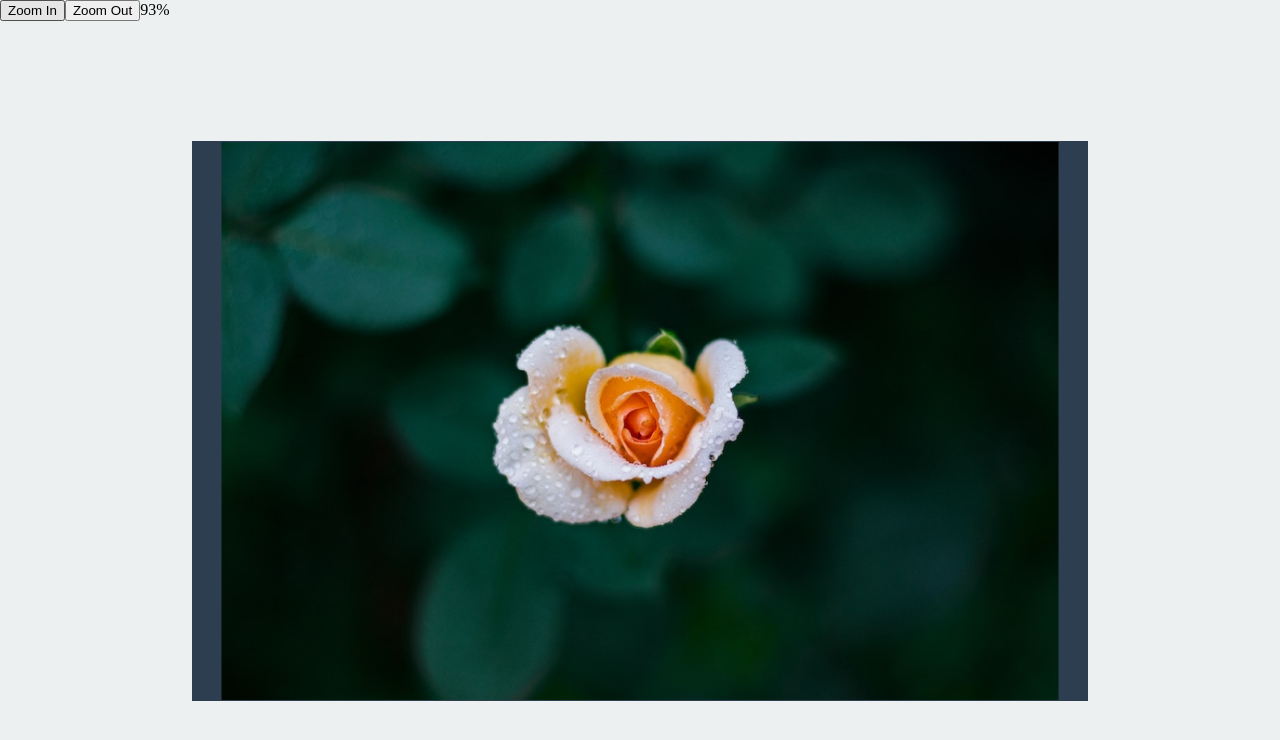
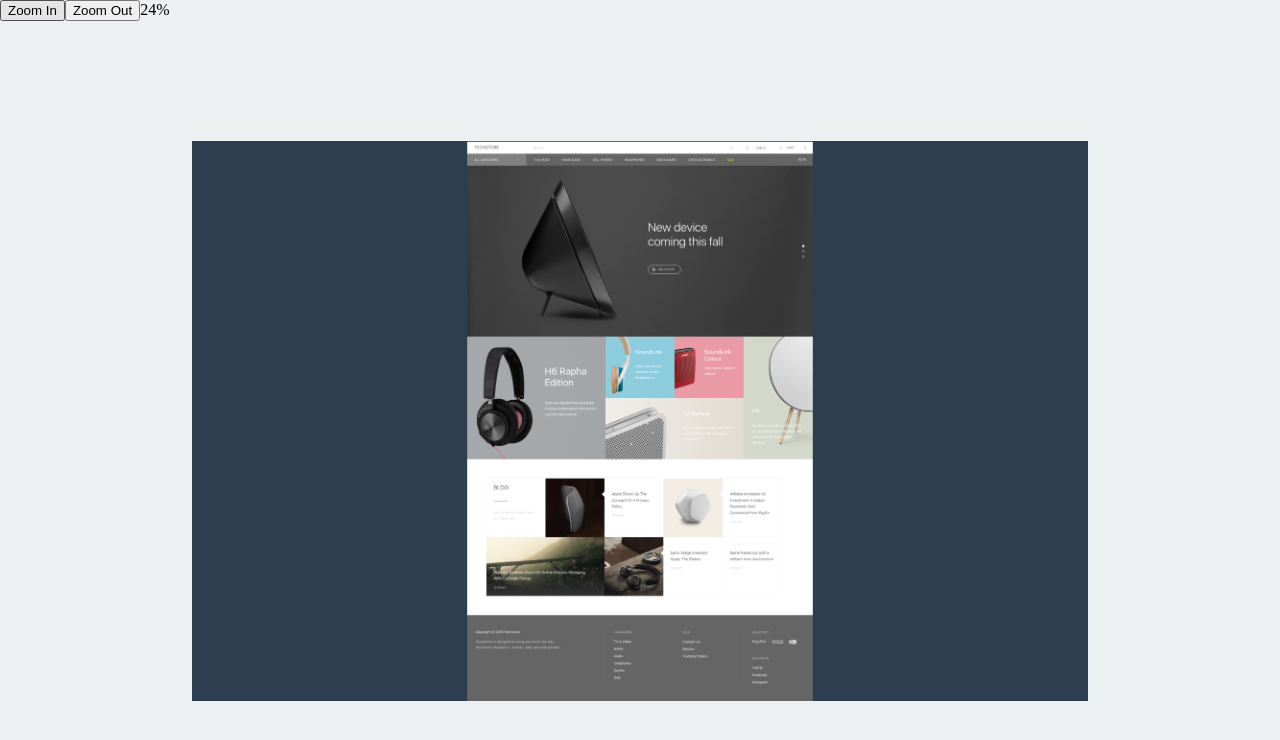
Before and after one commit to therealwebby/image-zoom, a React app: page / in a window 1280 px wide. Shown: the top 740 px of the page. Built offline with nearby package versions, Linux system fonts and the light colour scheme.

Commit message:
Set lower limit to 10% for bigger images

```diff
--- a/src/components/Image/Image.js
+++ b/src/components/Image/Image.js
@@ -2,7 +2,7 @@ import React, { Component } from 'react';
 import PropTypes from 'prop-types';
 
 import './Image.css';
-import image from '../../assets/images/flower.jpg';
+import image from '../../assets/images/Main-page.png';
 
 function _hasVerticallyOverflowingImage(imageElement) {
   return imageElement.offsetHeight > imageElement.parentElement.offsetHeight;
--- a/src/components/ZoomControls/ZoomControls.js
+++ b/src/components/ZoomControls/ZoomControls.js
@@ -32,7 +32,7 @@ export default class ZoomControls extends Component {
         <button
           className="zoom-controls__zoom-out"
           onClick={this.onZoomOut}
-          disabled={this.props.scale === 0.5}
+          disabled={this.props.scale === 0.1}
         >
           Zoom Out
         </button>
--- a/src/reducers/controls.js
+++ b/src/reducers/controls.js
@@ -8,7 +8,7 @@ export default function controls(state = {}, action) {
       });
     case controlActions.ZOOM_OUT:
       return Object.assign({}, state, {
-        scale: state.scale >= 0.55 ? state.scale - 0.05 : 0.5
+        scale: state.scale >= 0.15 ? state.scale - 0.05 : 0.1
       });
     case controlActions.UPDATE_ZOOM_POSITION:
       return Object.assign({}, state, {
```
Also changed, not shown: src/assets/images/flower.jpg (deleted), 1 other file (tests, documents, lock files or other folders).
